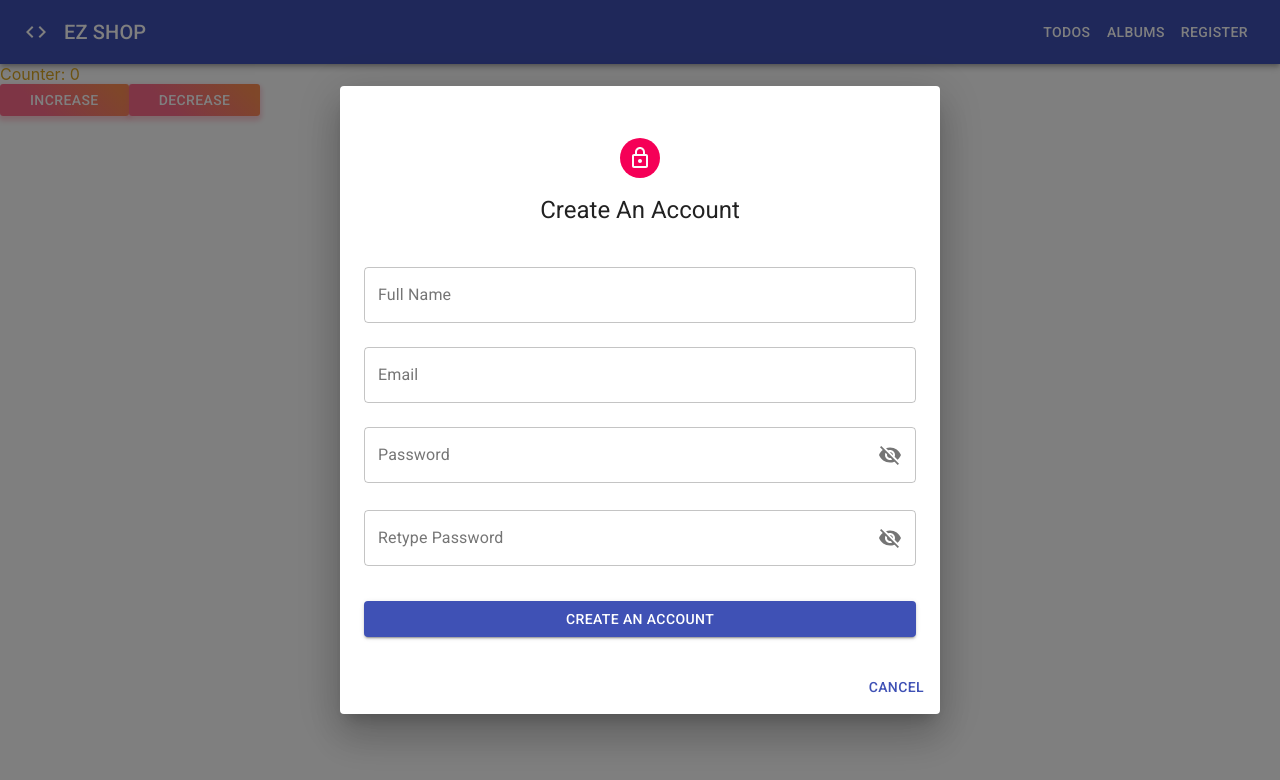
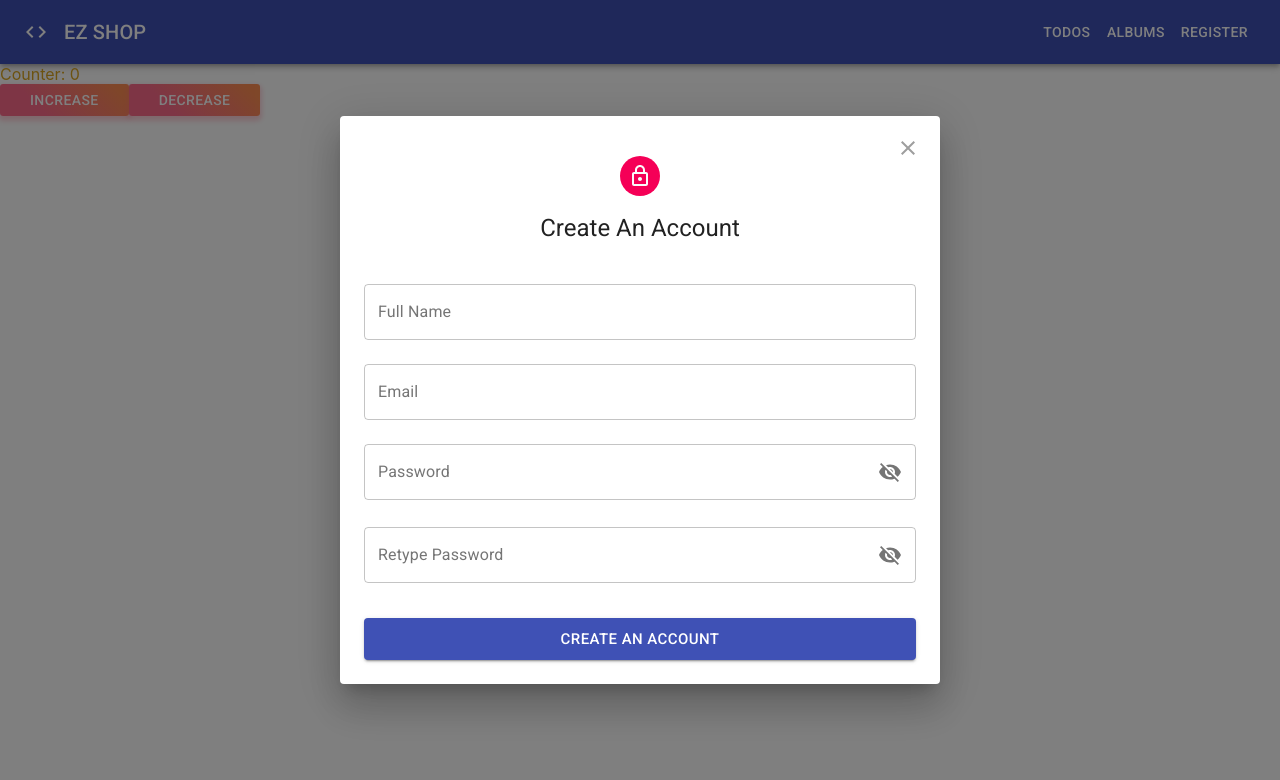
Before and after one commit to paulnguyen-mn/learn-reactjs, a React (Create React App) app: page / in a window 1280 px wide. Both pictures are taken after a click on the button "REGISTER". Shown: the top 780 px of the page. Built offline with nearby package versions, Linux system fonts and the light colour scheme; no server answers.

Commit message:
Add close icon to register form

```diff
--- a/src/components/Header/index.jsx
+++ b/src/components/Header/index.jsx
@@ -1,11 +1,12 @@
+import { IconButton } from '@material-ui/core';
 import AppBar from '@material-ui/core/AppBar';
 import Button from '@material-ui/core/Button';
 import Dialog from '@material-ui/core/Dialog';
-import DialogActions from '@material-ui/core/DialogActions';
 import DialogContent from '@material-ui/core/DialogContent';
 import { makeStyles } from '@material-ui/core/styles';
 import Toolbar from '@material-ui/core/Toolbar';
 import Typography from '@material-ui/core/Typography';
+import { Close } from '@material-ui/icons';
 import CodeIcon from '@material-ui/icons/Code';
 import Register from 'features/Auth/components/Register';
 import React, { useState } from 'react';
@@ -24,6 +25,14 @@
   link: {
     color: '#fff',
     textDecoration: 'none',
+  },
+
+  closeButton: {
+    position: 'absolute',
+    top: theme.spacing(1),
+    right: theme.spacing(1),
+    color: theme.palette.grey[500],
+    zIndex: 1,
   },
 }));
 
@@ -72,15 +81,13 @@
         onClose={handleClose}
         aria-labelledby="form-dialog-title"
       >
+        <IconButton className={classes.closeButton} onClick={handleClose}>
+          <Close />
+        </IconButton>
+
         <DialogContent>
           <Register closeDialog={handleClose} />
         </DialogContent>
-
-        <DialogActions>
-          <Button onClick={handleClose} color="primary">
-            Cancel
-          </Button>
-        </DialogActions>
       </Dialog>
     </div>
   );
--- a/src/features/Auth/components/RegisterForm/index.jsx
+++ b/src/features/Auth/components/RegisterForm/index.jsx
@@ -102,6 +102,7 @@
           variant="contained"
           color="primary"
           fullWidth
+          size="large"
         >
           Create an account
         </Button>
```
